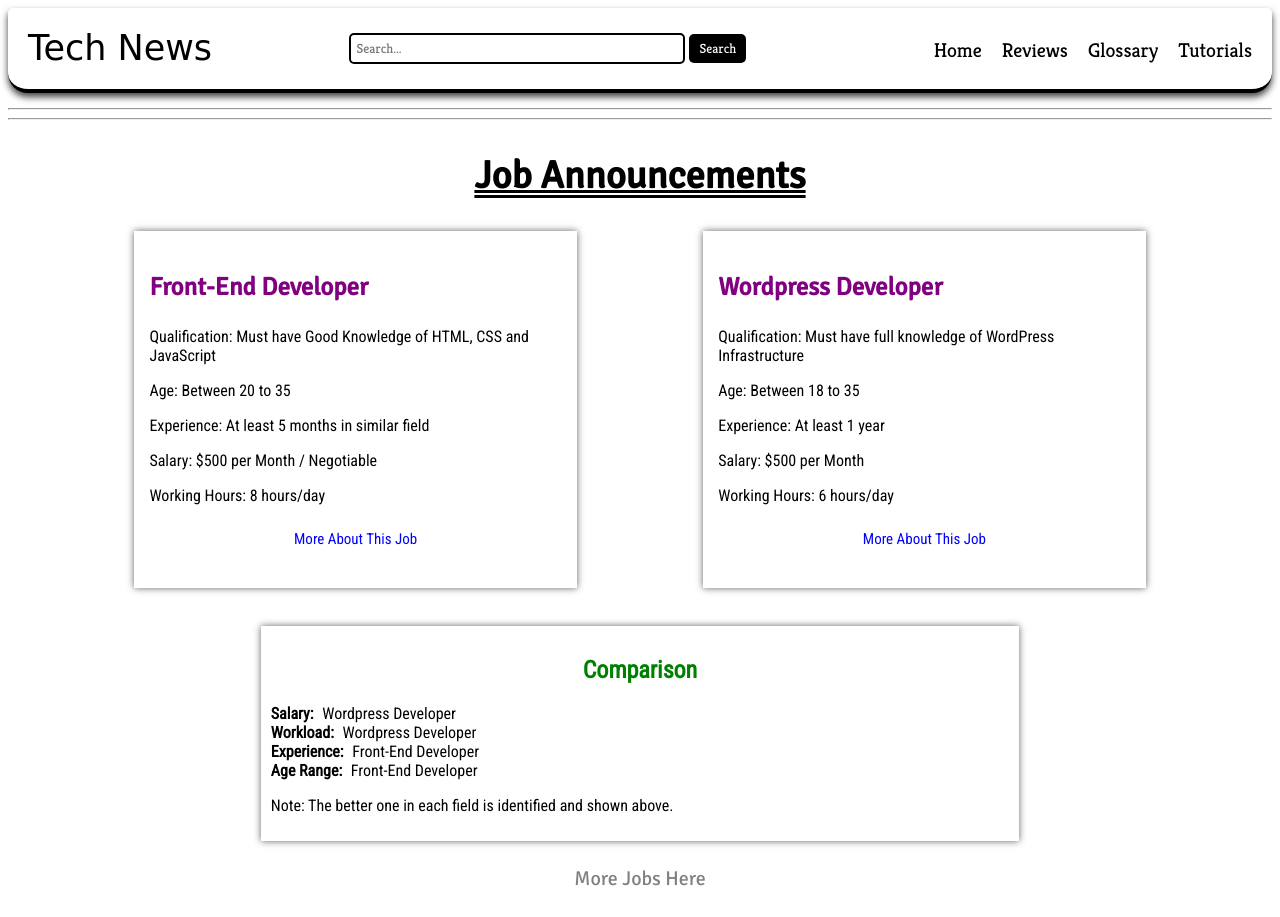
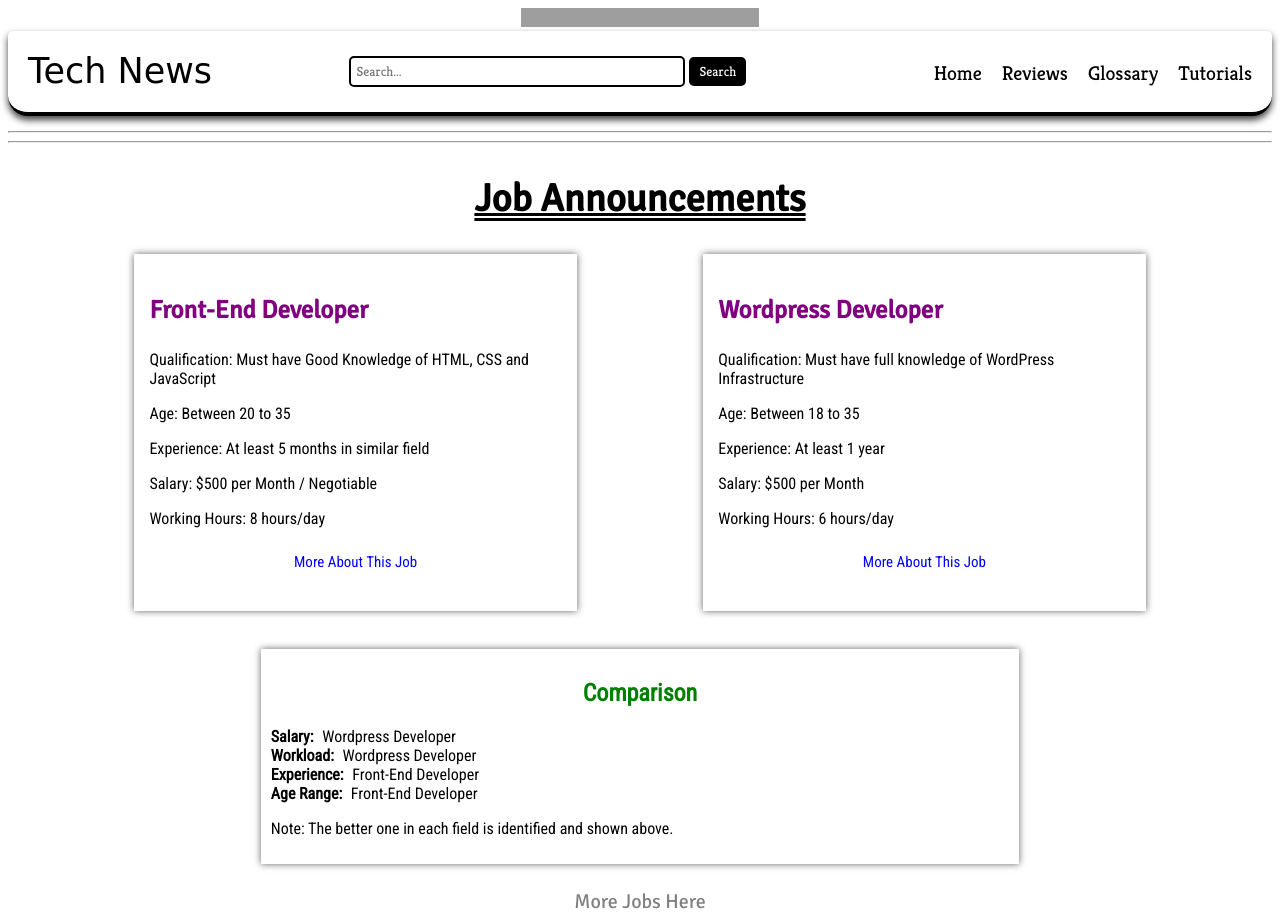
Before and after one commit to balhacker/Assignment-1-CSY1018, a plain HTML site: page HTML/jobs.html in a window 1280 px wide. Shown: the top 917 px of the page. Drawn offline with Linux system fonts and the light colour scheme; grey boxes are pictures that could not be loaded; a web font is replaced by a local one.

Commit message:
Date and Time Added

```diff
--- a/CSS/CommonCSS.css
+++ b/CSS/CommonCSS.css
@@ -1,3 +1,11 @@
+/*CSS FOR DATE AND TIME iFRAME STARTS*/
+.dateTime{
+	text-align: center;
+}
+/*CSS FOR DATE AND TIME iFRAME ENDS*/
+
+
+
 /*CSS FOR NAVIGATION BAR STARTS*/
 
 /*styling and positioning header and navigation bar*/
--- a/HTML/jobs.html
+++ b/HTML/jobs.html
@@ -26,6 +26,11 @@
 
 </head>
 <body>
+
+	<!-- div containing time and date from Timeanddate.com -->
+	<div class="dateTime">
+		<iframe src="http://free.timeanddate.com/clock/i6r1h3cl/n117/tluk/fn17/tt0/tw1/tm1/th2" frameborder="0" width="238" height="19"></iframe><!-- (Timeanddate.com, 2019) -->
+	</div>
 
 	<!-- div for header containing site's name, search bar and navigation menus starts-->
 	<nav>
```
Also changed, not shown: HTML/glossary.html (+5 -0 lines), HTML/reviews.html (+5 -0 lines), HTML/tutorials.html (+5 -0 lines), index.html (+5 -0 lines).
